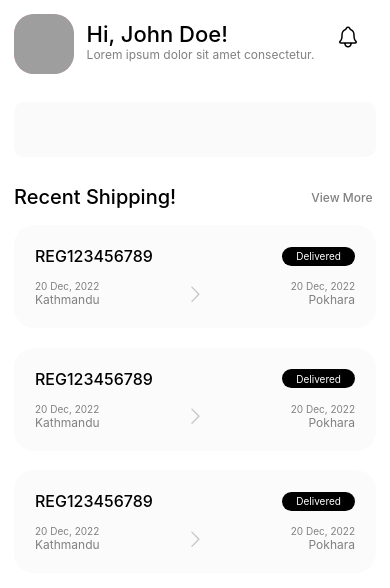
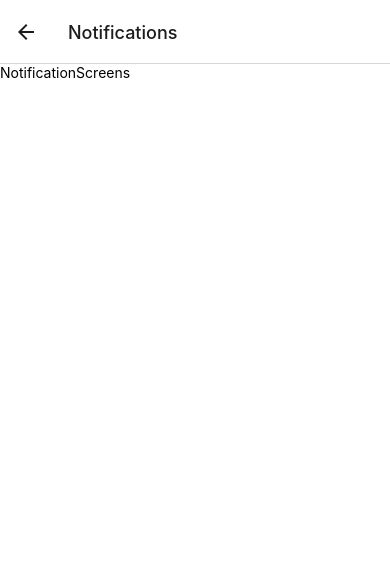
Before and after one commit to sanzaikc/wf_react_native_logistics, a React Native app: screen /Notifications in a window 390 px wide. Shown: the top 588 px of the page. Built offline with nearby package versions, Linux system fonts and the light colour scheme; grey boxes are pictures that could not be loaded.

Commit message:
react navigation

```diff
--- a/App.js
+++ b/App.js
@@ -1,20 +1,22 @@
-import { StatusBar } from "expo-status-bar";
-import { SafeAreaView, StyleSheet } from "react-native";
+import { NavigationContainer } from "@react-navigation/native";
+import { createNativeStackNavigator } from "@react-navigation/native-stack";
 
 import HomeScreen from "./src/screens/HomeScreen";
+import NotificationScreens from "./src/screens/NotificationScreens";
+
+const Stack = createNativeStackNavigator();
 
 export default function App() {
   return (
-    <SafeAreaView style={styles.container}>
-      <StatusBar hidden />
-
-      <HomeScreen />
-    </SafeAreaView>
+    <NavigationContainer>
+      <Stack.Navigator initialRouteName="Home">
+        <Stack.Screen
+          name="Home"
+          component={HomeScreen}
+          options={{ headerShown: false }}
+        />
+        <Stack.Screen name="Notifications" component={NotificationScreens} />
+      </Stack.Navigator>
+    </NavigationContainer>
   );
 }
-
-const styles = StyleSheet.create({
-  container: {
-    flex: 1,
-  },
-});
--- a/package.json
+++ b/package.json
@@ -9,10 +9,14 @@
     "web": "expo start --web"
   },
   "dependencies": {
+    "@react-navigation/native": "^6.1.3",
+    "@react-navigation/native-stack": "^6.9.9",
     "expo": "~47.0.12",
     "expo-status-bar": "~1.4.2",
     "react": "18.1.0",
-    "react-native": "0.70.5"
+    "react-native": "0.70.5",
+    "react-native-safe-area-context": "4.4.1",
+    "react-native-screens": "~3.18.0"
   },
   "devDependencies": {
     "@babel/core": "^7.12.9"
--- a/src/components/home/UserInfo.jsx
+++ b/src/components/home/UserInfo.jsx
@@ -1,9 +1,12 @@
 import { Image, StyleSheet, Text, TouchableOpacity, View } from "react-native";
 import { Ionicons } from "@expo/vector-icons";
+import { useNavigation } from "@react-navigation/native";
 
 import { APP_CONSTANTS } from "../../common/constants";
 
 const UserInfo = () => {
+  const navigation = useNavigation();
+
   return (
     <View style={styles.container}>
       <Image
@@ -19,7 +22,10 @@
         </Text>
       </View>
 
-      <TouchableOpacity style={styles.notification}>
+      <TouchableOpacity
+        style={styles.notification}
+        onPress={() => navigation.navigate("Notifications")}
+      >
         <Ionicons name="md-notifications-outline" size={24} color="black" />
       </TouchableOpacity>
     </View>
--- a/src/screens/HomeScreen.jsx
+++ b/src/screens/HomeScreen.jsx
@@ -1,4 +1,5 @@
-import { ScrollView, StyleSheet, View } from "react-native";
+import { StatusBar } from "expo-status-bar";
+import { SafeAreaView, ScrollView, StyleSheet } from "react-native";
 
 import QRSearch from "../components/home/QRSearch";
 import RecentShipping from "../components/home/RecentShipping";
@@ -6,13 +7,17 @@
 
 const HomeScreen = () => {
   return (
-    <ScrollView style={styles.container}>
-      <UserInfo />
+    <SafeAreaView style={styles.container}>
+      <StatusBar hidden />
 
-      <QRSearch />
+      <ScrollView>
+        <UserInfo />
 
-      <RecentShipping />
-    </ScrollView>
+        <QRSearch />
+
+        <RecentShipping />
+      </ScrollView>
+    </SafeAreaView>
   );
 };
 
@@ -21,5 +26,6 @@
 const styles = StyleSheet.create({
   container: {
     flex: 1,
+    backgroundColor: "#fff",
   },
 });
--- /dev/null
+++ b/src/screens/NotificationScreens.jsx
@@ -0,0 +1,18 @@
+import { StyleSheet, Text, View } from "react-native";
+
+const NotificationScreens = () => {
+  return (
+    <View style={styles.container}>
+      <Text>NotificationScreens</Text>
+    </View>
+  );
+};
+
+export default NotificationScreens;
+
+const styles = StyleSheet.create({
+  container: {
+    flex: 1,
+    backgroundColor: "#fff",
+  },
+});
```
Also changed, not shown: 1 other file (tests, documents, lock files or other folders).
